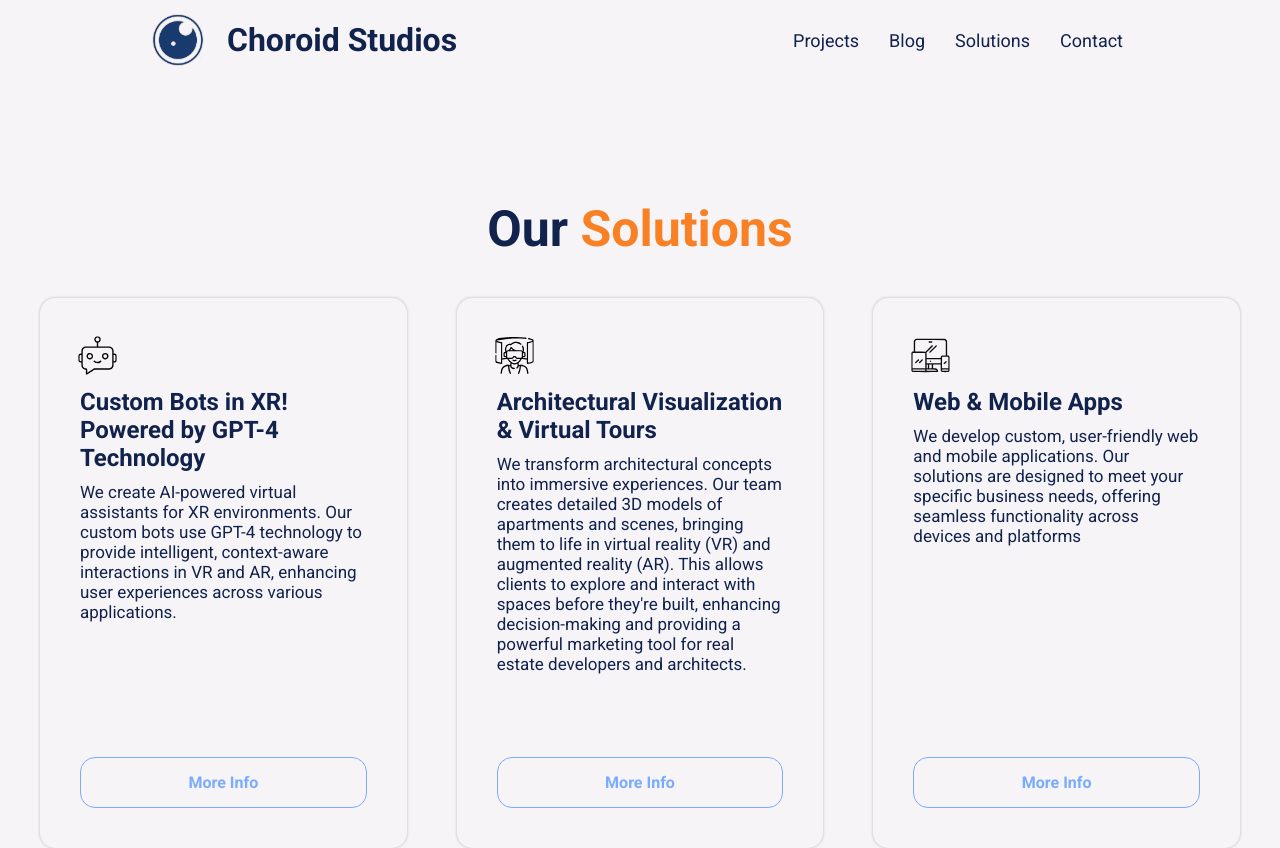
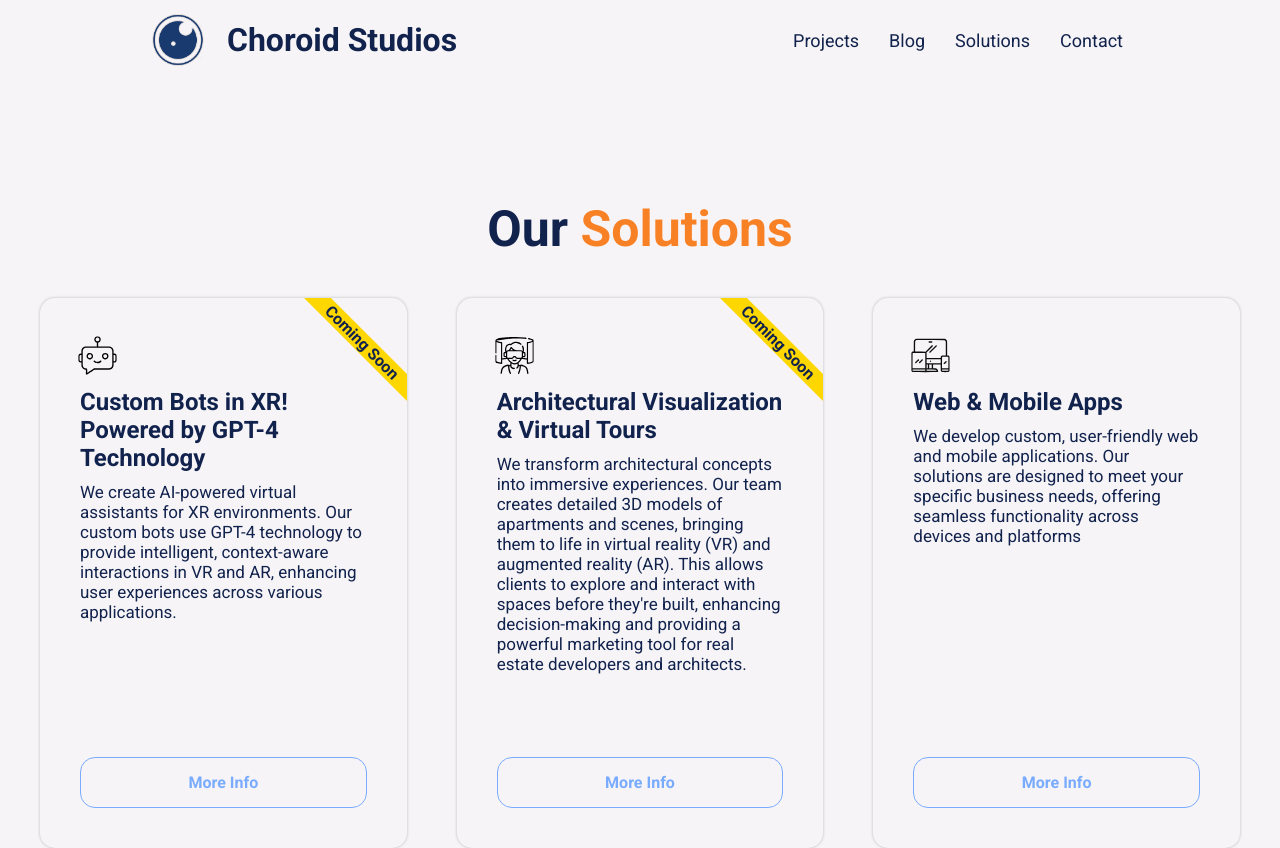
Before and after one commit to rabeeqiblawi/portfolio-nextjs, a Next.js app: page /solutions in a window 1280 px wide. Shown: the top 848 px of the page. Built offline with nearby package versions, Linux system fonts and the light colour scheme.

Commit message:
Update page.jsx

```diff
--- a/src/app/solutions/page.jsx
+++ b/src/app/solutions/page.jsx
@@ -17,7 +17,8 @@ const Projects = () => {
                 title={project.title}
                 description={project.description}
                 actionText={project.actionText}
-                cssClassName="solution"
+                actionLink={project.actionLink}
+                comingSoon={project.comingSoon}
                 />
             ))}
             </div>
```
